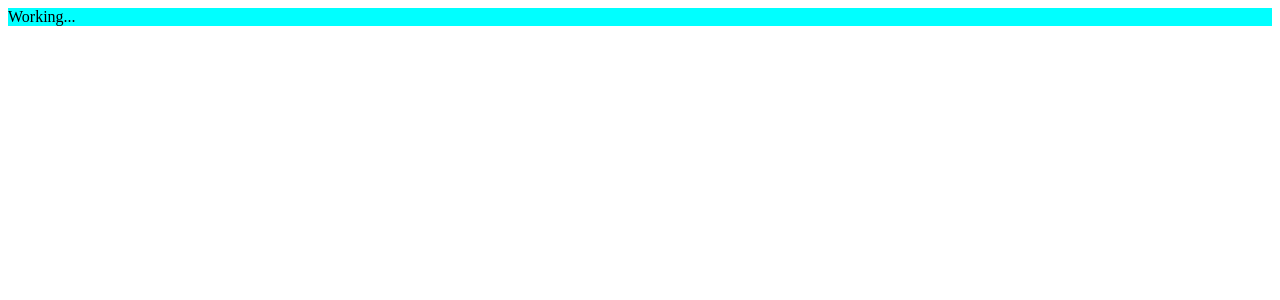
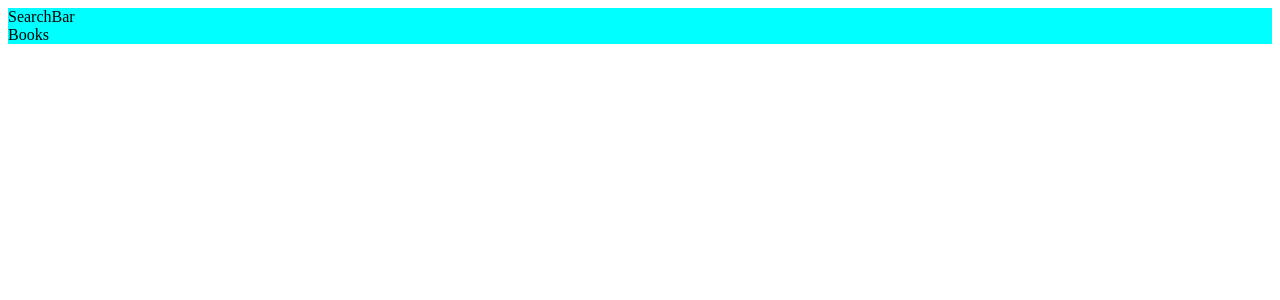
Before and after one commit to Kiril-Pavlov/book-library-app, a React (Create React App) app: page / in a window 1280 px wide. Shown: the top 300 px of the page. Built offline with nearby package versions, Linux system fonts and the light colour scheme.

Commit message:
imported the components and data

```diff
--- a/src/App.js
+++ b/src/App.js
@@ -1,9 +1,10 @@
 import './App.scss';
+import BookLibrary from './components/BookLibrary';
 
 function App() {
   return (
     <div className="main">
-      Working...
+      <BookLibrary/>
     </div>
   );
 }
--- /dev/null
+++ b/src/components/BookLibrary.jsx
@@ -0,0 +1,20 @@
+import React from 'react'
+
+import SearchBar from "../components/SearchBar"
+import Books from "../components/Books"
+
+
+import bookList from "../data/listofbooks.json"
+
+console.log(bookList)
+
+const BookLibrary = () => {
+  return (
+    <div>
+        <SearchBar/>
+        <Books/>
+    </div>
+  )
+}
+
+export default BookLibrary
```
